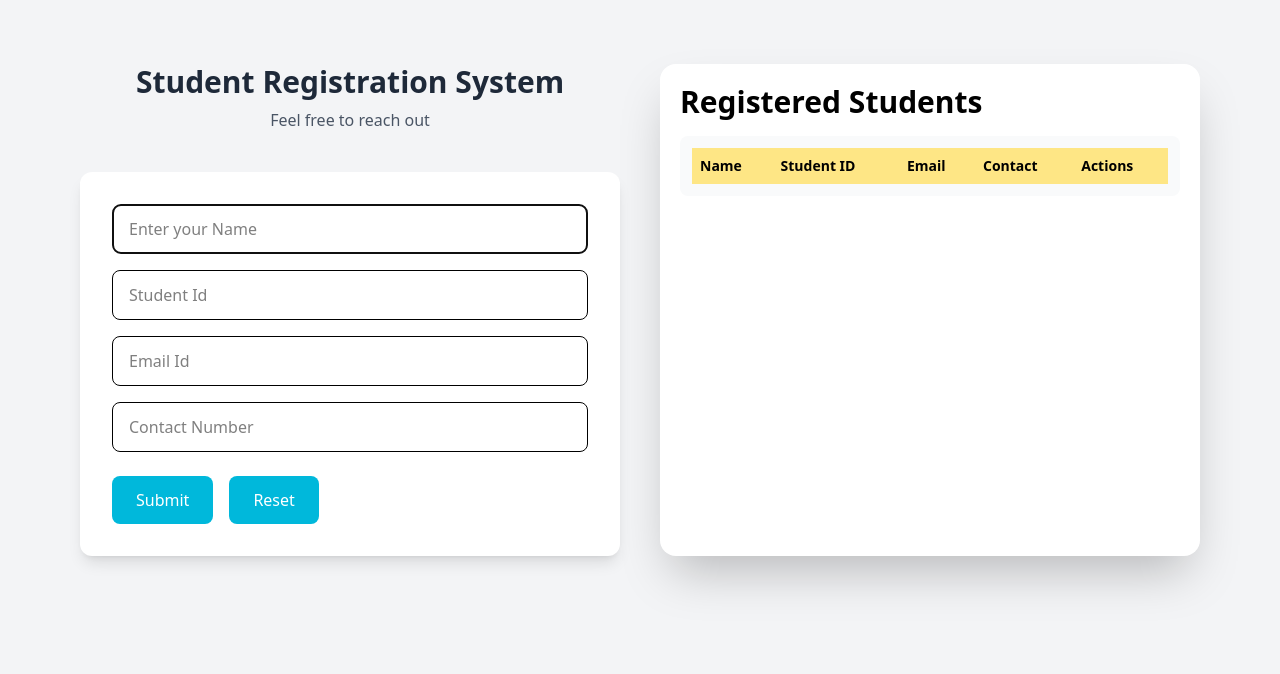
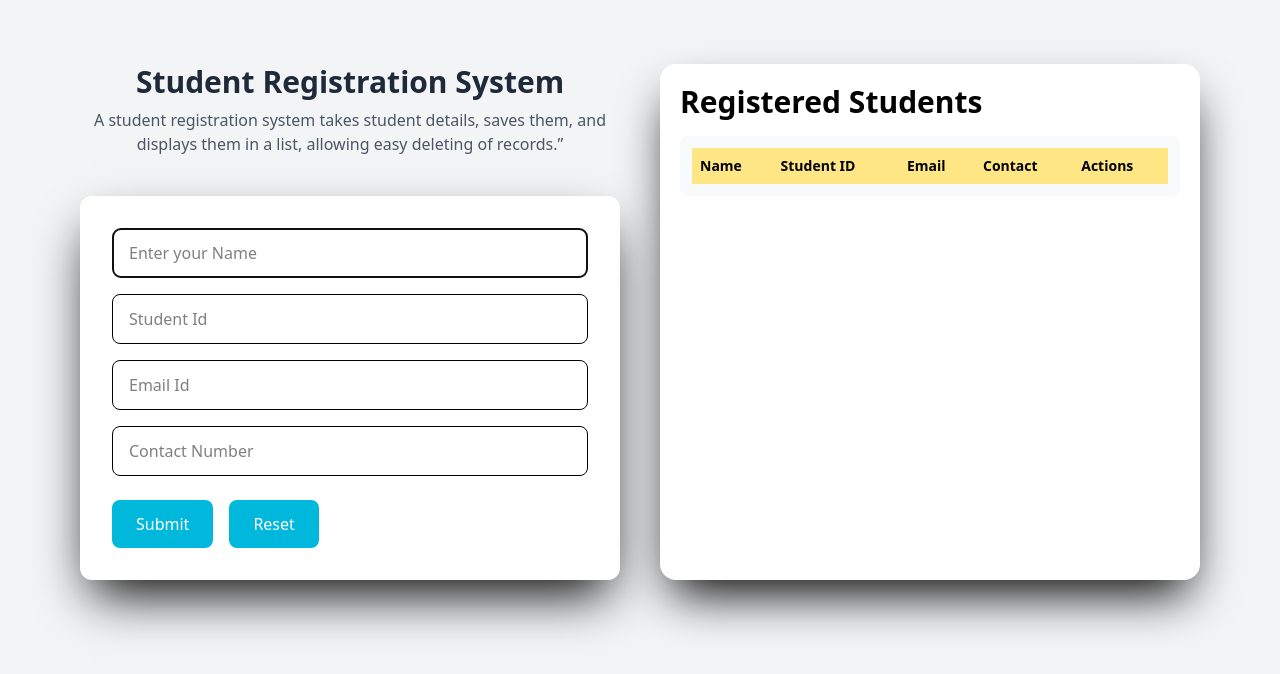
Before and after one commit to Anak2429/Student-Registration-System, a website: page src/index.html in a window 1280 px wide. Drawn offline with Linux system fonts and the light colour scheme.

Commit message:
Addded shadow to the forms and added functinality  of the system

```diff
--- a/src/index.html
+++ b/src/index.html
@@ -16,10 +16,10 @@
     <div>
       <div class="max-w-4xl mx-auto text-center mb-10">
         <h2 class="text-3xl font-bold text-gray-800">Student Registration System</h2>
-        <p class="text-gray-600 mt-2">Feel free to reach out</p>
+        <p class="text-gray-600 mt-2">A student registration system takes student details, saves them, and displays them in a list, allowing easy deleting of records.”</p>
       </div>
 
-      <form class="bg-white p-8 rounded-xl shadow-lg " id="studentForm">
+      <form class="bg-white p-8 rounded-xl shadow-2xl shadow-black" id="studentForm">
         <div class="flex flex-col gap-4 mb-6">
           <input id="name" type="text" placeholder="Enter your Name" class="px-4 py-3 border rounded-lg">
           <input id="student_id" type="number" placeholder="Student Id" class="px-4 py-3 border rounded-lg">
@@ -35,7 +35,7 @@
     </div>
 
     <!-- RIGHT: Registered Students Section -->
-    <div class="bg-white rounded-2xl p-5 shadow-2xl">
+    <div class="bg-white rounded-2xl p-5 shadow-2xl shadow-black">
       <div class="flex items-center justify-between mb-4">
         <h2 class="text-3xl font-semibold">Registered Students</h2>
       </div>
@@ -43,7 +43,7 @@
 
       <div id="recordsWrap" class="records-wrap bg-gray-50 rounded-lg p-3 max-h-[48vh] overflow-auto">
         <table id="studentsTable" class="min-w-full text-sm hidden md:table">
-          <thead class="bg-gray-100 sticky top-0">
+          <thead class="bg-gray-100 sticky top-0 ">
             <tr>
               <th class="p-2 text-left bg-amber-200">Name</th>
               <th class="p-2 text-left bg-amber-200">Student ID</th>
```
Also changed, not shown: src/output.css.
